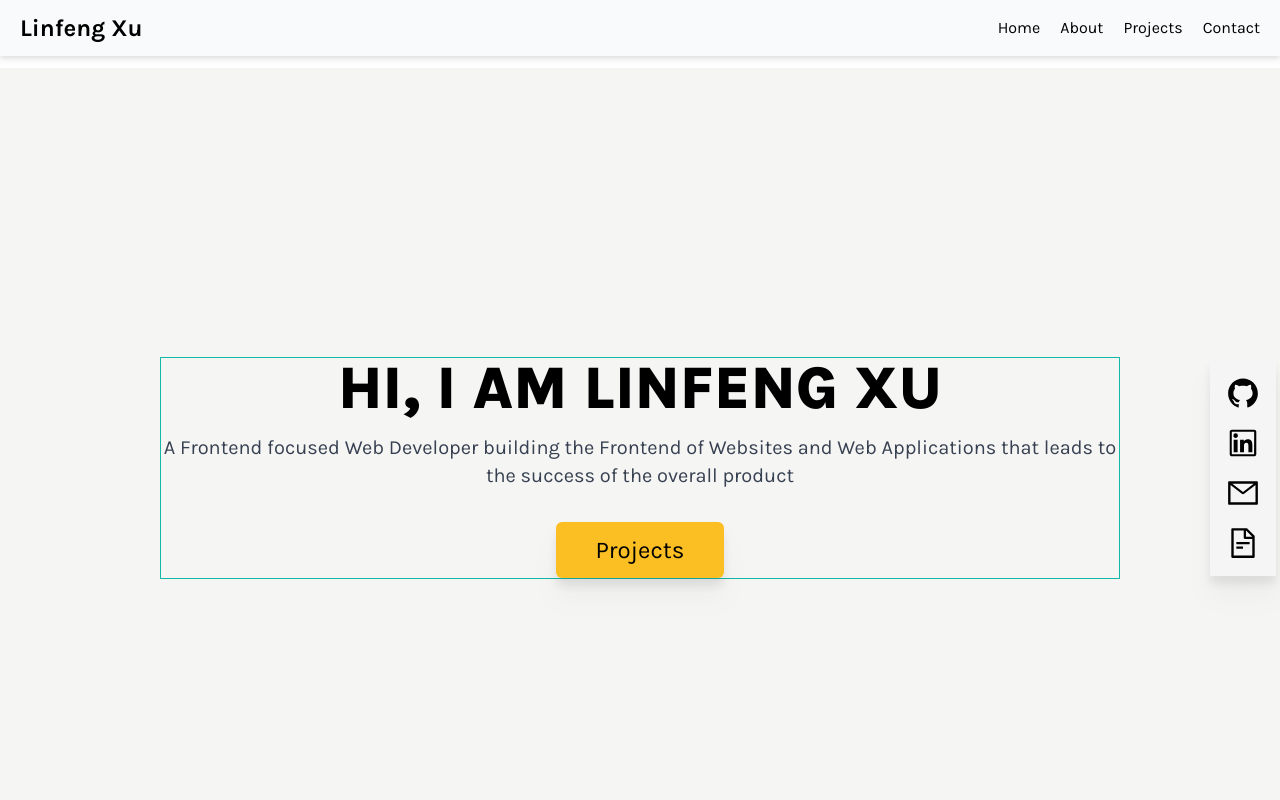
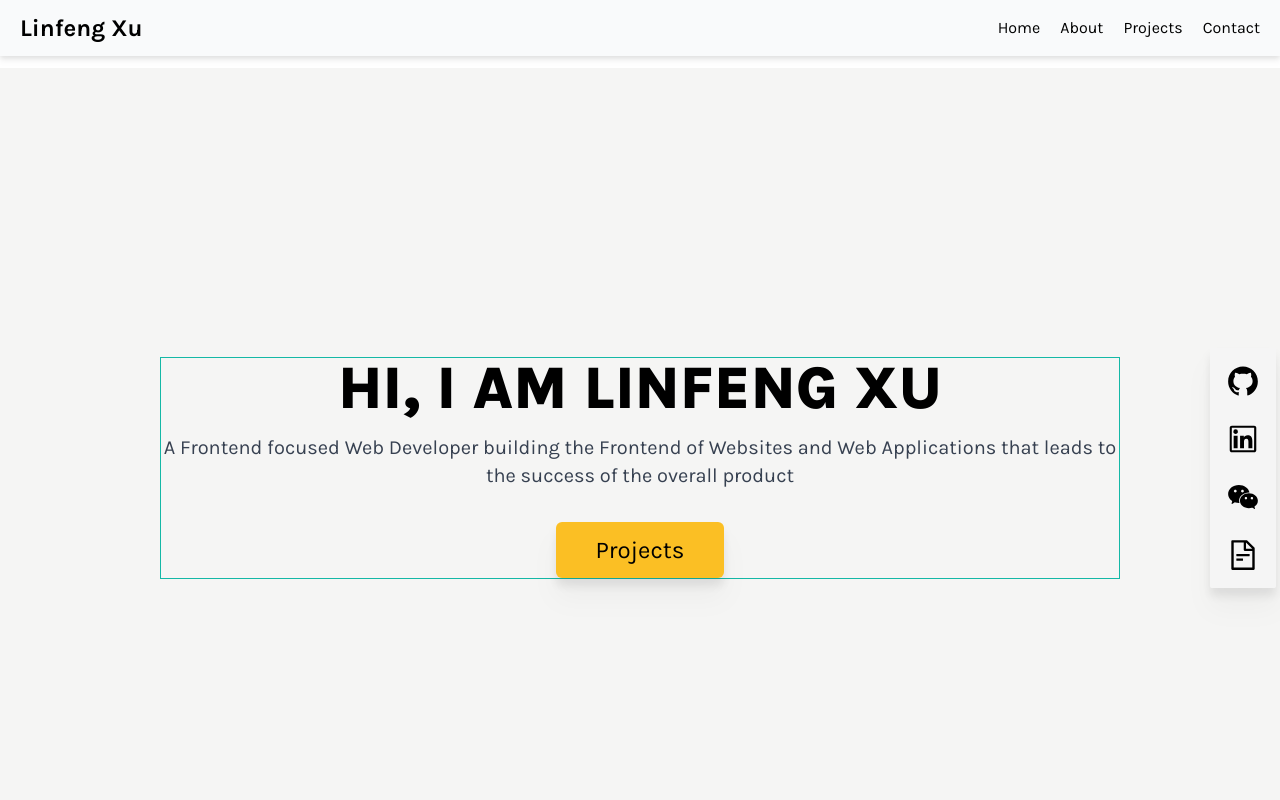
Before and after one commit to whiskey711/my-website-app, a Next.js app: page / in a window 1280 px wide. Shown: the top 800 px of the page. Built offline with nearby package versions, Linux system fonts and the light colour scheme; a web font is replaced by a local one.

Commit message:
scale effect on sidepanel

```diff
--- a/components/HomeSec.js
+++ b/components/HomeSec.js
@@ -1,4 +1,5 @@
-import { AiOutlineGithub, AiOutlineLinkedin, AiOutlineMail, AiOutlineFileText } from "react-icons/ai";
+import { AiOutlineGithub, AiOutlineLinkedin, AiOutlineFileText, AiOutlineWechat } from "react-icons/ai";
+//import myResume from "../public/myResume.pdf";
 
 export default function HomeSec() {
   return (
@@ -6,13 +7,44 @@ export default function HomeSec() {
       <div className="border border-teal-500 relative mx-40 text-center">
         <h1 className="text-6xl font-black uppercase">Hi, I am Linfeng Xu</h1>
         <p className="text-xl text-gray-700 mt-4 mb-8">A Frontend focused Web Developer building the Frontend of Websites and Web Applications that leads to the success of the overall product</p>
-        <button className="px-10 py-3 bg-amber-400 text-2xl rounded-md drop-shadow-xl hover:bg-amber-500">Projects</button>
+        <button className="px-10 py-3 bg-amber-400 text-2xl rounded-md drop-shadow-xl hover:bg-amber-500 hover:scale-110 transition">Projects</button>
       </div>
-      <div className="drop-shadow-xl rounded-sm absolute right-1 bg-neutral-100 px-4">
-        <div className="my-4"><AiOutlineGithub size={34} /></div>
-        <div className="my-4"><AiOutlineLinkedin size={34} /></div>
-        <div className="my-4"><AiOutlineMail size={34} /></div>
-        <div className="my-4"><AiOutlineFileText size={34} /></div>
+      <div className="drop-shadow-xl rounded-sm absolute right-1 bg-neutral-100 p-2 space-y-2">
+        <div className="rounded-sm p-2 hover:scale-110 hover:bg-yellow-200 transition">
+          <a
+            href="https://github.com/whiskey711"
+            target="_blank"
+            rel="noopener noreferrer"
+            title="Github">
+            <AiOutlineGithub size={34} />
+          </a>
+        </div>
+        <div className="rounded-sm p-2 hover:scale-110 hover:bg-yellow-200 transition">
+          <a
+            href="https://www.linkedin.com/in/linfeng-xu-98b51a126/"
+            target="_blank"
+            rel="noopener noreferrer"
+            title="LinkedIn">
+            <AiOutlineLinkedin size={34} />
+          </a>
+        </div>
+        <div className="rounded-sm p-2 hover:scale-110 hover:bg-yellow-200 transition">
+          <a
+            target="_blank"
+            rel="noopener noreferrer"
+            title="WeChat">
+            <AiOutlineWechat size={34} />
+          </a>
+        </div>
+        <div className="rounded-sm p-2 hover:scale-110 hover:bg-yellow-200 transition">
+          <a
+            href="myResume.pdf"
+            target="_blank"
+            rel="noopener noreferrer"
+            title="Resume">
+            <AiOutlineFileText size={34} />
+          </a>
+        </div>
       </div>
     </div>
   );
```
Also changed, not shown: 1 other file (tests, documents, lock files or other folders).
